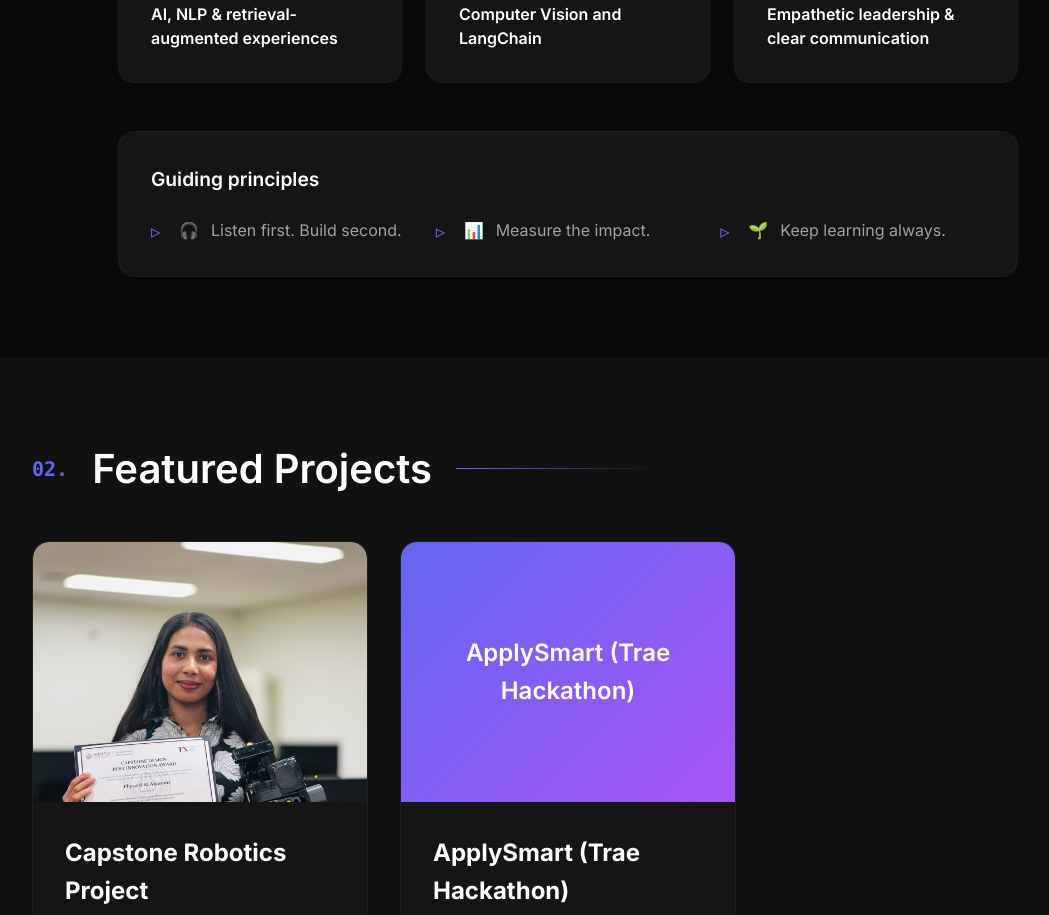
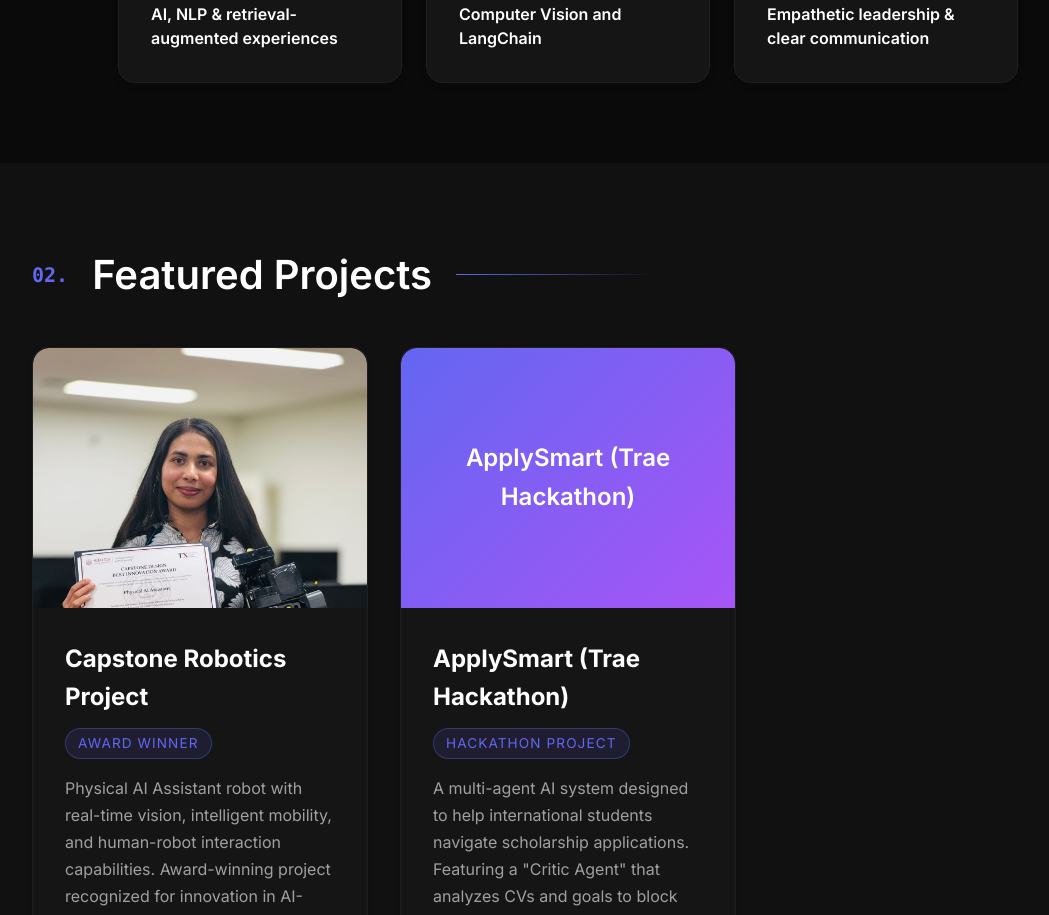
Before and after one commit to saberabanu0001/portfolio-me, a React (Vite) app: page / in a window 1280 px wide. Shown: the part 1680-2595 px from the top of the page, without its empty margins (72-1121 px from the left). Built offline with nearby package versions, Linux system fonts and the light colour scheme.

Commit message:
project section updated

```diff
--- a/src/components/About.tsx
+++ b/src/components/About.tsx
@@ -74,17 +74,6 @@
               ))}
             </motion.div>
 
-            <motion.div className="principles" variants={fadeInUp}>
-              <h3>Guiding principles</h3>
-              <ul>
-                {aboutContent.principles.map((principle) => (
-                  <li key={principle.text}>
-                    <span aria-hidden="true">{principle.icon}</span>
-                    {principle.text}
-                  </li>
-                ))}
-              </ul>
-            </motion.div>
           </motion.div>
         </div>
       </div>
--- a/src/content.ts
+++ b/src/content.ts
@@ -36,11 +36,6 @@
     { label: 'Focus', value: 'AI, NLP & retrieval-augmented experiences', icon: '🧠' },
     { label: 'Currently Learning', value: 'Computer Vision and LangChain', icon: '📚' },
     { label: 'Strength', value: 'Empathetic leadership & clear communication', icon: '💬' },
-  ],
-  principles: [
-    { icon: '🎧', text: 'Listen first. Build second.' },
-    { icon: '📊', text: 'Measure the impact.' },
-    { icon: '🌱', text: 'Keep learning always.' },
   ],
 }
 
```
